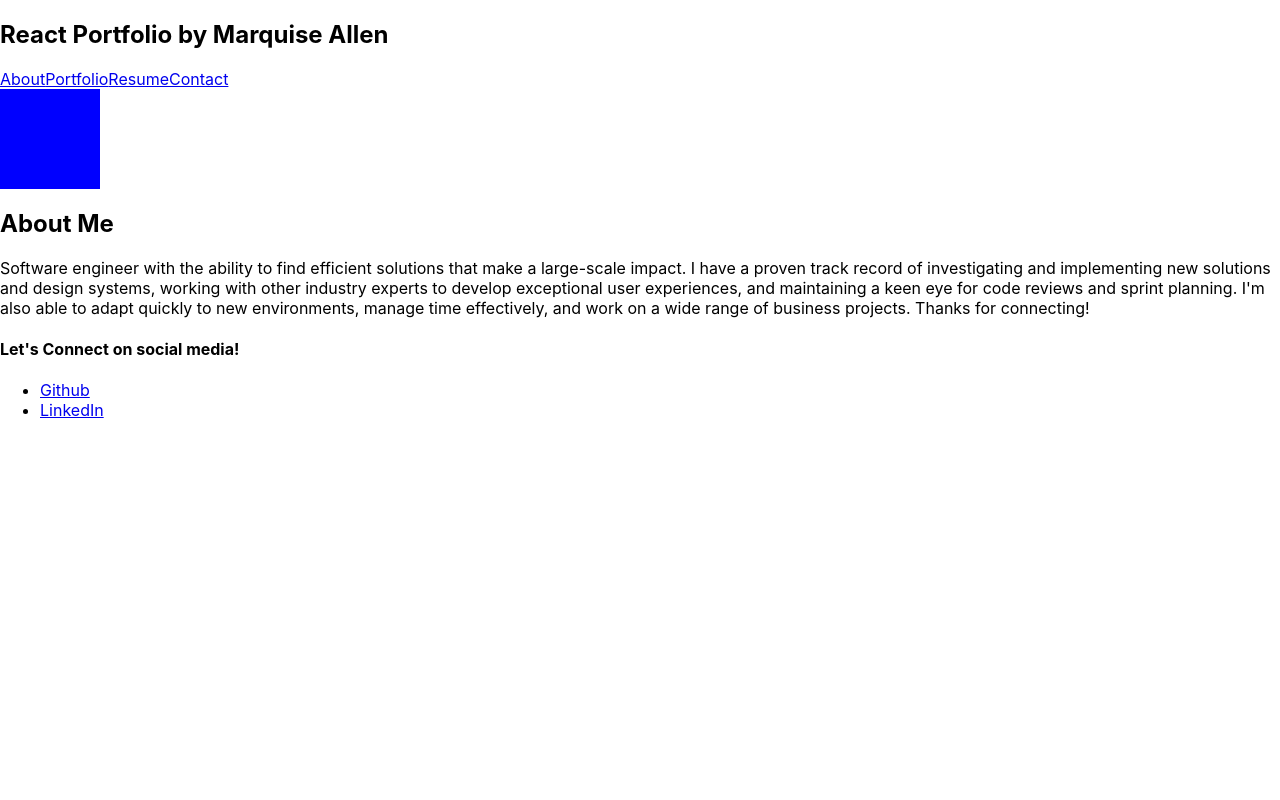
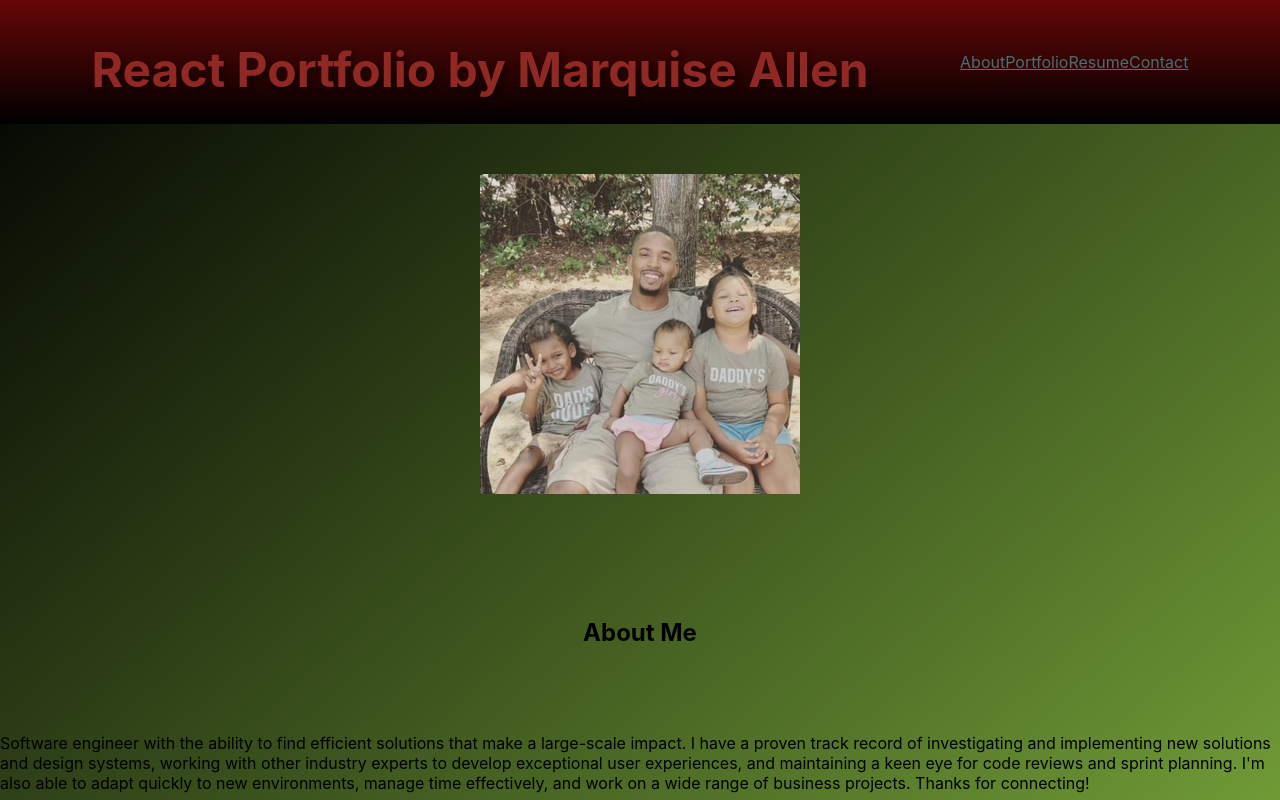
Before and after one commit to MJ-Allen/React-Portfolio, a React (Create React App) app in the folder portfolio/: page / in a window 1280 px wide. Shown: the top 800 px of the page. Built offline with nearby package versions, Linux system fonts and the light colour scheme.

Commit message:
style continuation

```diff
--- a/portfolio/src/App.css
+++ b/portfolio/src/App.css
@@ -7,7 +7,7 @@
   pointer-events: none;
 }
 h2 {
-  background-color: rgb(12, 155, 190);
+  backGround: rgb(12, 155, 190);
 }
 @media (prefers-reduced-motion: no-preference) {
   .App-logo {
--- a/portfolio/src/components/About/index.js
+++ b/portfolio/src/components/About/index.js
@@ -1,16 +1,13 @@
 import React from 'react';
+import Self from '../../assets/images/family.JPG';
 
 function About () {
     return (
         <section>
-                <div
-      style={{
-        backgroundColor: 'blue',
+            <div className="center" id='about'>
 
-        width: '100px',
-        height: '100px'
-      }}
-    />
+    <img src={Self} class="image" alt="Marquise Allen"/>
+            </div>
 
             <div className='center' id='about'>
                 <h1 className='page-header'>About Me</h1>
--- a/portfolio/src/components/Header/index.js
+++ b/portfolio/src/components/Header/index.js
@@ -7,7 +7,7 @@ function Header(props) {
     return (
         <header>
             <div>
-                <h2>React Portfolio by Marquise Allen</h2>
+                <h2 style={{ textAlign: "center"}}>React Portfolio by Marquise Allen</h2>
             </div>
 
             <div>
--- a/portfolio/src/index.css
+++ b/portfolio/src/index.css
@@ -11,3 +11,70 @@ code {
   font-family: source-code-pro, Menlo, Monaco, Consolas, 'Courier New',
     monospace;
 }
+footer {
+
+  display: flex;
+  justify-content: center;
+  padding: 25px;
+  color: rgba(255, 255, 255, 0.411);
+  font-size: 115%;
+  margin-top: 15px;
+  border:#902923;
+
+}
+h2 {
+  color:#902923;
+  font-size: 300%;
+  margin-bottom: 25px;
+  text-shadow: 3px 3px 5px rgba(0, 0, 0, 0.473);
+}
+
+h2:hover {
+  color: #607B7D;
+  transform: .2 ease-in;
+}
+#about {
+  padding: 50px;
+  text-align: center;
+}
+
+
+#portfolio {
+  padding: 50px;
+  text-align: center;
+}
+
+a {
+  color: #4e6e70;
+  flex-wrap: wrap;
+}
+
+a:hover, a:active {
+  color: #902923;
+  text-decoration: none;
+  cursor: pointer;
+  font-size: x-large;
+
+
+}
+.imgCard {
+  border-radius: 10px;
+  margin-bottom: 35px;
+  width: 70%;
+}
+header {
+  background-image: linear-gradient(rgb(102, 7, 7), rgb(0, 0, 0));
+  display: flex;
+  justify-content: center;
+  align-items: center;
+  flex-wrap: wrap;
+  display: flex;
+  justify-content: space-evenly;
+}
+body {
+  background-image: linear-gradient(to top left,rgb(130, 180, 63), rgb(0, 0, 0));
+  margin: 0;
+  font-family: -apple-system, BlinkMacSystemFont, 'Segoe UI', 'Roboto', 'Oxygen',
+    'Ubuntu', 'Cantarell', 'Fira Sans', 'Droid Sans', 'Helvetica Neue',
+    sans-serif;
+}
```
Also changed, not shown: portfolio/src/assets/images/family.JPG (added).
